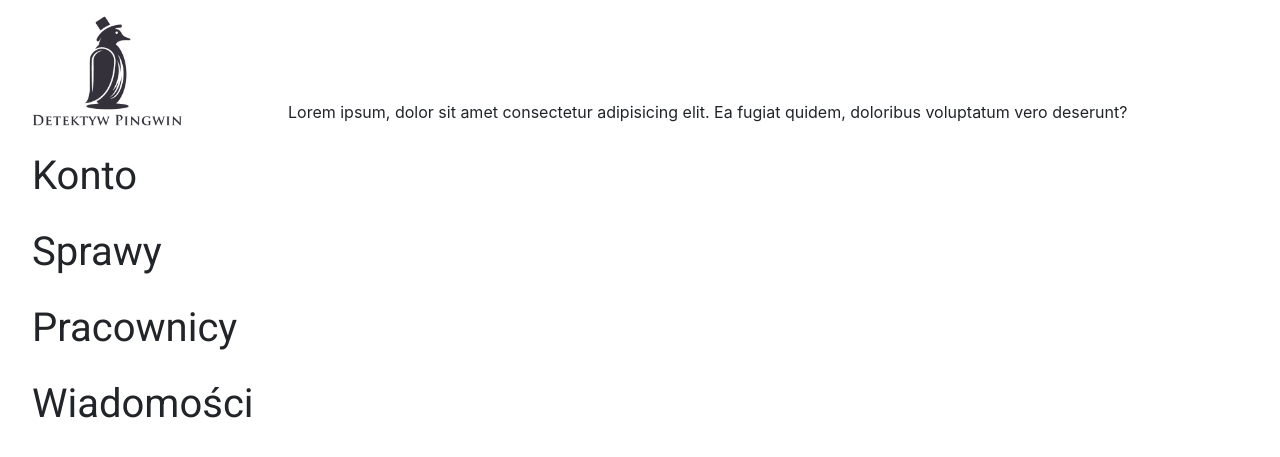
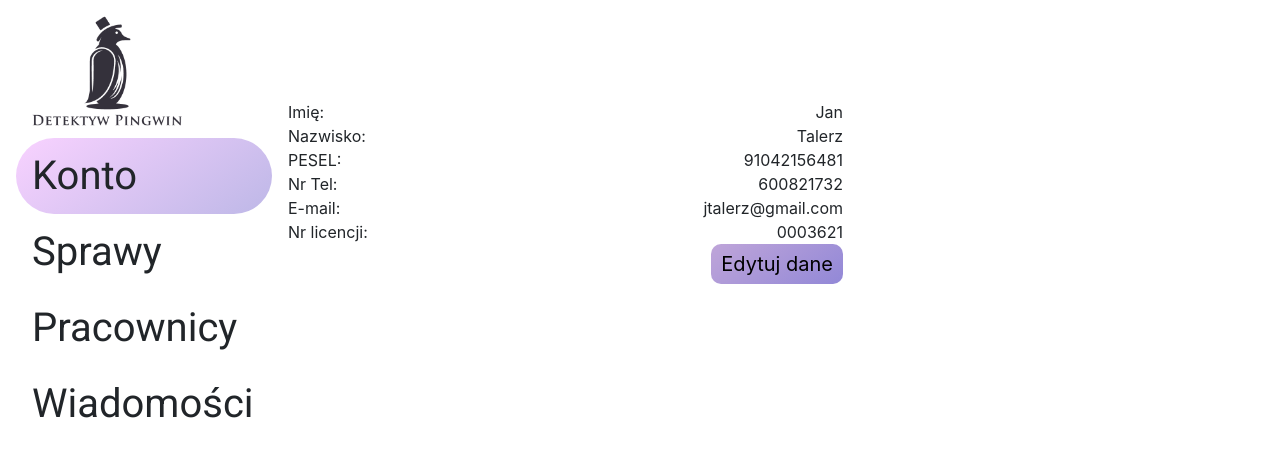
Before and after one commit to 155972/detective_penguin, a PHP site: page /empl/empl.html in a window 1280 px wide. Shown: the top 457 px of the page. Run offline with PHP 8.4, Linux system fonts and the light colour scheme.

Commit message:
add employee's content - still in progress

```diff
--- /dev/null
+++ b/empl/account.php
@@ -0,0 +1,41 @@
+<style>
+    #account{
+        background-image: linear-gradient(144deg, rgba(244, 180, 255, 0.6), rgba(146, 136, 215, 0.6));
+        border-radius: 100px;
+    }
+</style>
+
+<div class="container">
+    <table width="50%" border=0>
+        <tr>
+            <td>Imię: </td>
+            <td style="text-align: right;">Jan</td>
+        </tr>
+        <tr>
+            <td>Nazwisko: </td>
+            <td style="text-align: right;">Talerz</td>
+        </tr>
+        <tr>
+            <td>PESEL: </td>
+            <td style="text-align: right;">91042156481</td>
+        </tr>
+        <tr>
+            <td>Nr Tel: </td>
+            <td style="text-align: right;">600821732</td>
+        </tr>
+        <tr>
+            <td>E-mail: </td>
+            <td style="text-align: right;">jtalerz@gmail.com</td>
+        </tr>
+        <tr>
+            <td>Nr licencji: </td>
+            <td style="text-align: right;">0003621</td>
+        </tr>
+        <tr>
+            <td colspan=2></td>
+        </tr>
+        <tr>
+            <td colspan=2><button class="b_check_price" onclick="contentChange('')">Edytuj dane</button></td>
+        </tr>
+    </table>
+</div>
--- /dev/null
+++ b/empl/cases.php
@@ -0,0 +1,6 @@
+<style>
+    #cases{
+        background-image: linear-gradient(144deg, rgba(244, 180, 255, 0.6), rgba(146, 136, 215, 0.6));
+        border-radius: 100px;
+    }
+</style>
--- a/empl/empl.html
+++ b/empl/empl.html
@@ -22,16 +22,16 @@
                             <li class="nav-item navbar-brand" onClick="contentChange('client_pages/home.html')">
                                 <img class="d-inline-block mr-1 align-bottom" src="../logo.PNG" alt="Detektyw Pingwin">
                             </li>
-                            <li class="nav-item" id="FAQ" onClick="contentChange('client_pages/FAQ.html')">
+                            <li class="nav-item" id="account" onClick="contentChange('account.php')">
                                 <a class="nav-link">Konto</a>
                             </li>
-                            <li class="nav-item" id="price_list" onClick="contentChange('client_pages/price_list.php')">
+                            <li class="nav-item" id="cases" onClick="contentChange('cases.php')">
                                 <a class="nav-link">Sprawy</a>
                             </li>
-                            <li class="nav-item" id="services" onClick="contentChange('client_pages/services.php')">
+                            <li class="nav-item" id="employees" onClick="contentChange('employees.php')">
                                 <a class="nav-link">Pracownicy</a>
                             </li>
-                            <li class="nav-item" id="contact" onClick="contentChange('client_pages/contact.php')">
+                            <li class="nav-item" id="messages" onClick="contentChange('messages.php')">
                                 <a class="nav-link">Wiadomości</a>
                             </li>
                         </ul>
@@ -40,10 +40,15 @@
 
                 </nav>
         </header>
+        <script>
+        function contentChange(path){
+            $("#includedContent").load(path);
+        }
+        </script>
     </div>
-        <div class="left" style="margin-top: 100px; width:95%;">
+        <div class="left" style="margin-top: 100px; width:95%;" id="includedContent">
         <!-- Treść strony -->
-        <p>Lorem ipsum, dolor sit amet consectetur adipisicing elit. Ea fugiat quidem, doloribus voluptatum vero deserunt?</p>
+        <script>$("#includedContent").load('account.php');</script>
         </div>
 </body>
 </html>
--- /dev/null
+++ b/empl/employees.php
@@ -0,0 +1,6 @@
+<style>
+    #employees{
+        background-image: linear-gradient(144deg, rgba(244, 180, 255, 0.6), rgba(146, 136, 215, 0.6));
+        border-radius: 100px;
+    }
+</style>
--- /dev/null
+++ b/empl/messages.php
@@ -0,0 +1,6 @@
+<style>
+    #messages{
+        background-image: linear-gradient(144deg, rgba(244, 180, 255, 0.6), rgba(146, 136, 215, 0.6));
+        border-radius: 100px;
+    }
+</style>
--- a/empl/style.css
+++ b/empl/style.css
@@ -32,3 +32,14 @@ li a:hover{
     background-color: #cbb3fe36;
     color: black;
 }
+.b_check_price{
+    background-image: linear-gradient(144deg, #bfa5d9, #9288d7);
+    border: 0;
+    border-radius: 10px;
+    color: #000000;
+    font-size: 20px;
+    line-height: 1em;
+    padding: 10px 10px;
+    cursor: pointer;
+    float: right;
+}
```
